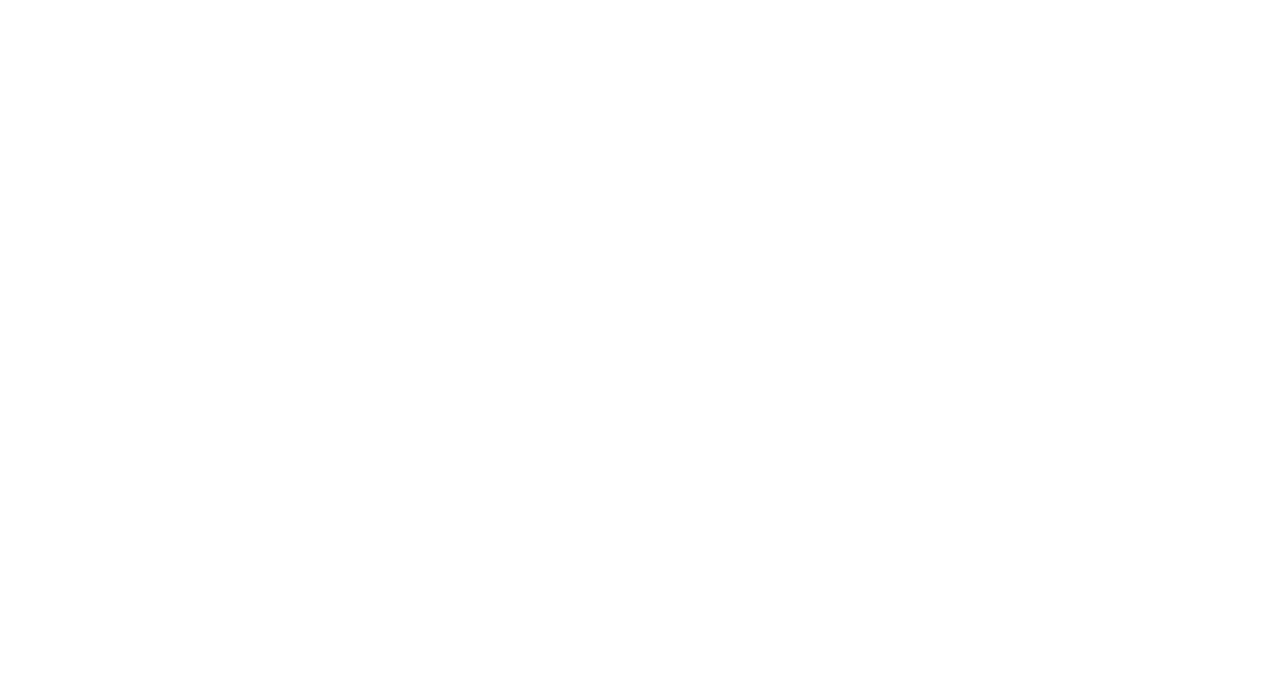
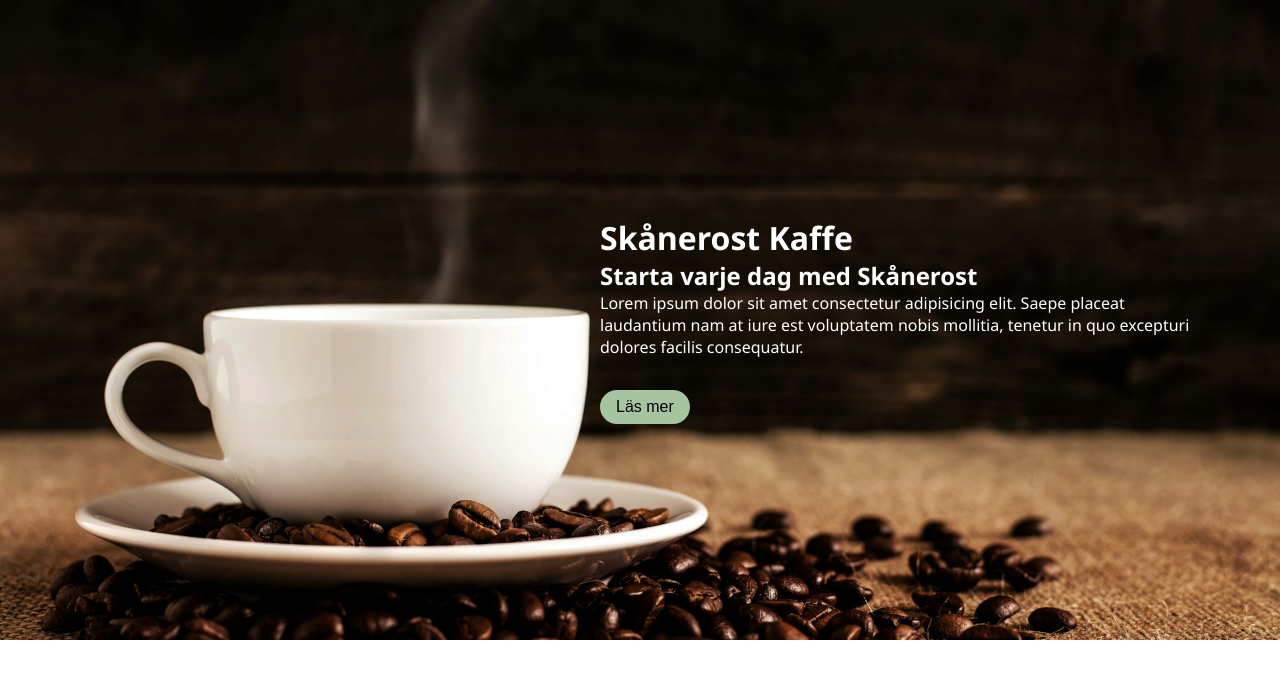
Before and after one commit to isabellea-f/Skanerost, a plain HTML site: page index.html in a window 1280 px wide. Drawn offline with Linux system fonts and the light colour scheme.

Commit message:
feat: Create simple hero with placeholder text

```diff
--- a/index.html
+++ b/index.html
@@ -4,10 +4,22 @@
     <meta charset="UTF-8" />
     <meta name="viewport" content="width=device-width, initial-scale=1.0" />
     <title>Skånerost</title>
+    <link rel="stylesheet" href="style.css" />
   </head>
   <body>
     <nav></nav>
-    <header></header>
+    <header id="hero">
+      <div class="hero-content">
+        <h1>Skånerost Kaffe</h1>
+        <h2>Starta varje dag med Skånerost</h2>
+        <p>
+          Lorem ipsum dolor sit amet consectetur adipisicing elit. Saepe placeat
+          laudantium nam at iure est voluptatem nobis mollitia, tenetur in quo
+          excepturi dolores facilis consequatur.
+        </p>
+        <button>Läs mer</button>
+      </div>
+    </header>
     <main></main>
     <footer></footer>
   </body>
--- a/style.css
+++ b/style.css
@@ -14,3 +14,38 @@ body {
   --white-color: #ffffff;
   --black-color: #000000;
 }
+
+#hero {
+  background-image: url("/assets/images/coffee.jpg");
+  background-repeat: no-repeat;
+  background-position: center;
+  background-size: 100% auto;
+  color: var(--white-color);
+  height: 80vh;
+  display: flex;
+  align-items: center;
+  justify-content: flex-end;
+  text-align: left;
+  padding-right: 5rem;
+}
+
+#hero img {
+  width: 100%;
+  height: 100%;
+  object-fit: contain;
+}
+
+.hero-content {
+  max-width: 600px;
+  margin-left: auto;
+}
+
+#hero button {
+  margin-top: 2rem;
+  padding: 0.5rem 1rem;
+  border-radius: 20px;
+  background-color: var(--primary-color);
+  border: none;
+  font-size: 1rem;
+  font-weight: 500;
+}
```
